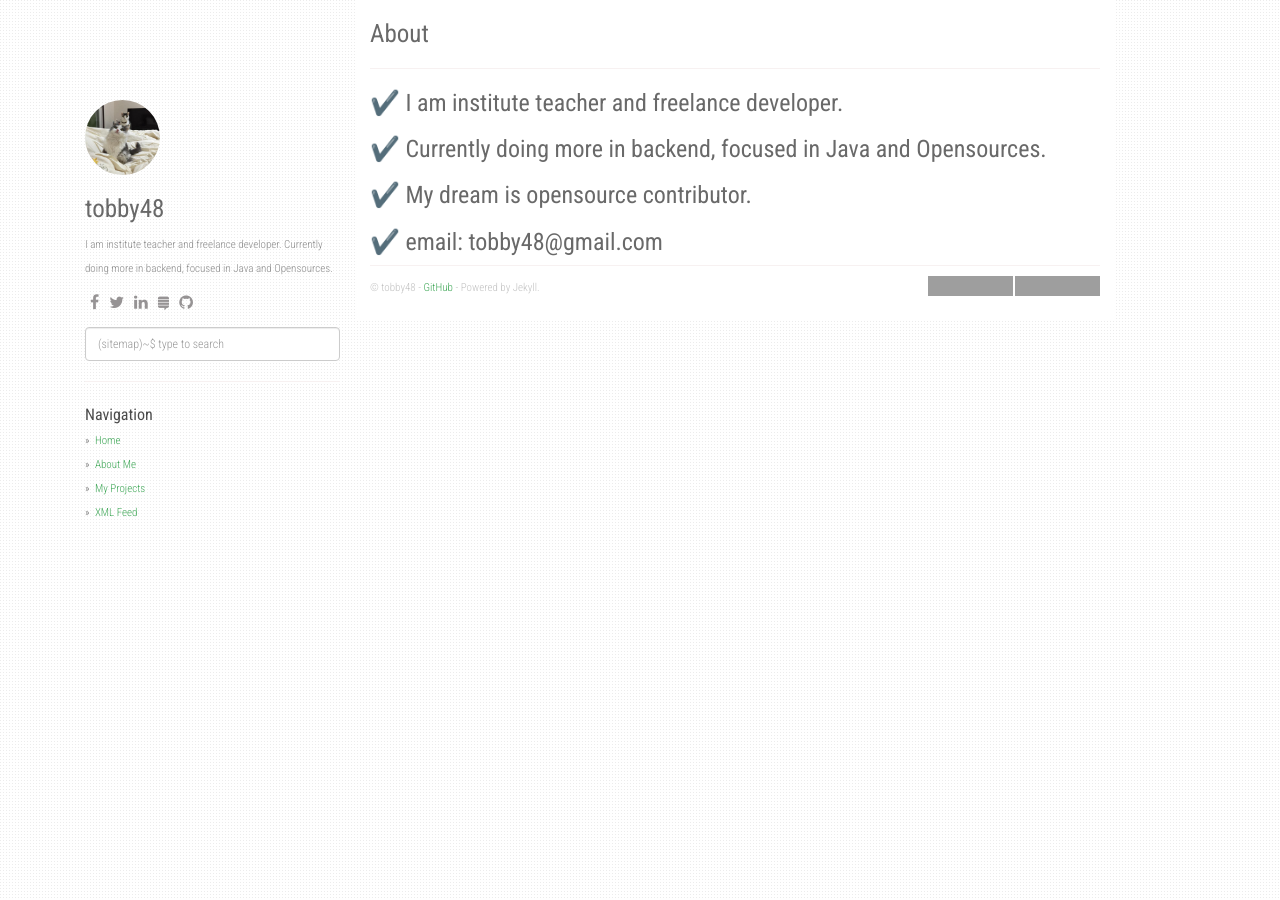
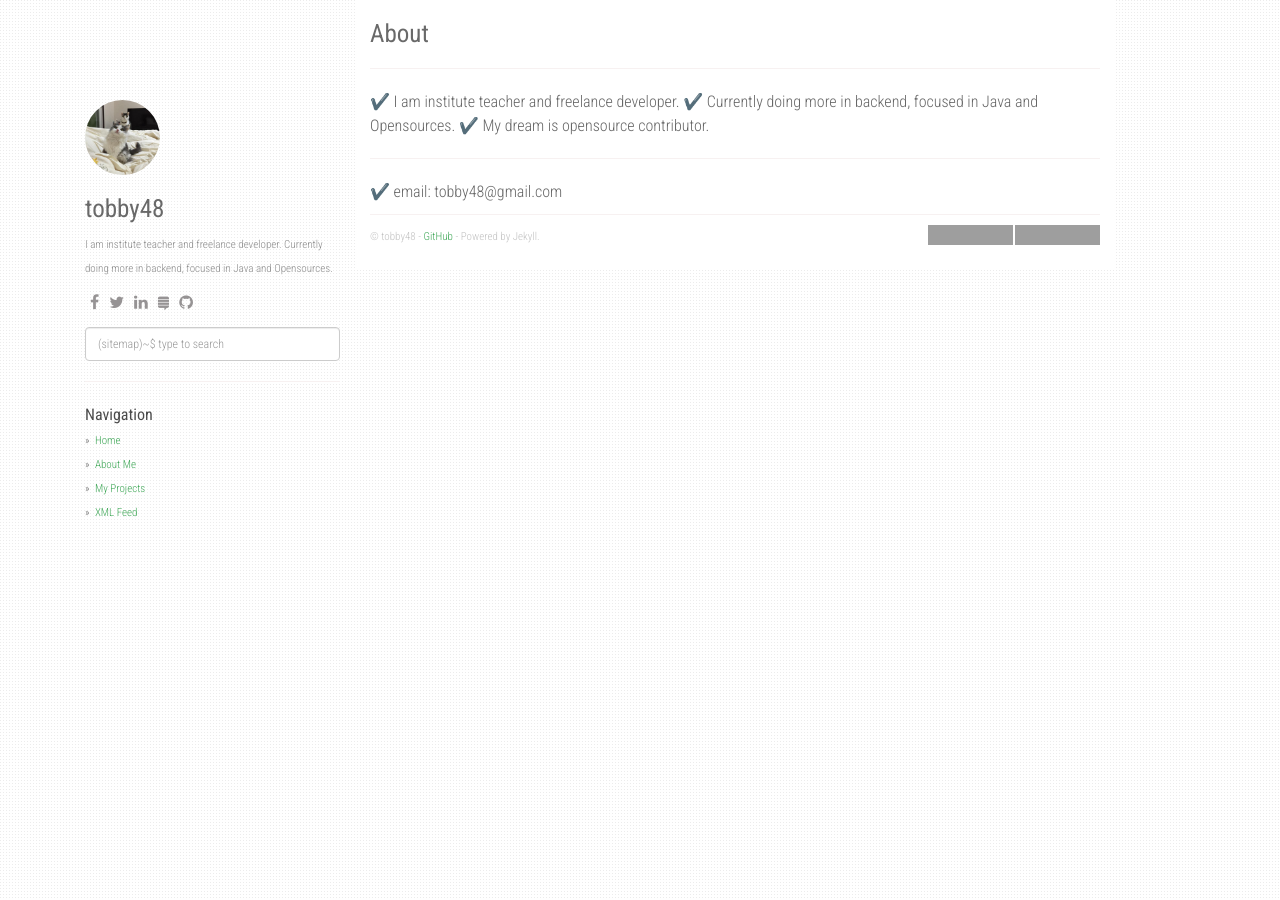
Before and after one commit to tobby48/tobby48.github.com, a Jekyll site: the page built from about.md, in a window 1280 px wide. Built offline with Jekyll 4.4.1, drawn with Linux system fonts in a browser that asks for light colours; nearby versions of some CDN libraries; grey boxes are pictures that could not be loaded.

```diff
--- a/about.md
+++ b/about.md
@@ -4,8 +4,10 @@ title: About
 permalink: /about/
 ---
 
-### ✔️ I am institute teacher and freelance developer.
-### ✔️ Currently doing more in backend, focused in Java and Opensources.
-### ✔️ My dream is opensource contributor.
+✔️ I am institute teacher and freelance developer.
+✔️ Currently doing more in backend, focused in Java and Opensources.
+ ✔️ My dream is opensource contributor.
 
-### ✔️ email: tobby48@gmail.com
+---
+
+✔️ email: tobby48@gmail.com
```
